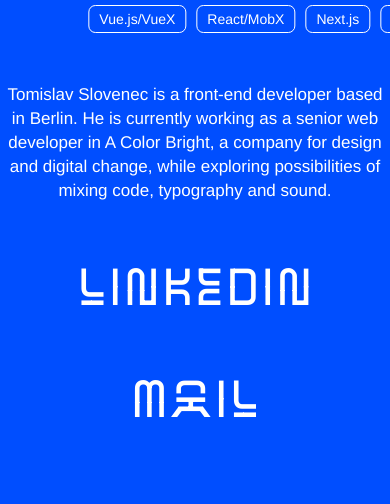
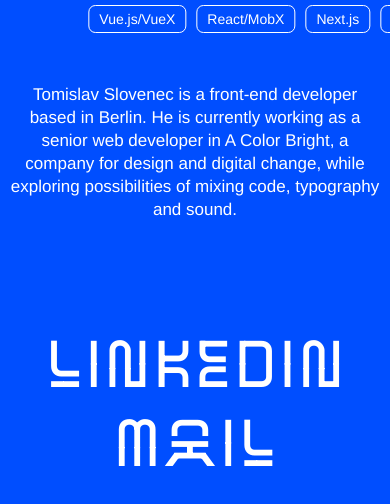
Before and after one commit to tomislav-s/slovenec-web, a website: page index.html in a window 390 px wide. Drawn offline with nearby package versions, Linux system fonts and the light colour scheme.

Commit message:
adjust styling

```diff
--- a/style.css
+++ b/style.css
@@ -9,15 +9,15 @@
 /* Animations */
 @keyframes variableAnimation {
   0% {
-    font-variation-settings: 'wght' 400;
+    font-variation-settings: "wght" 400;
   }
 
   50% {
-    font-variation-settings: 'wght' 0;
+    font-variation-settings: "wght" 0;
   }
 
   100% {
-    font-variation-settings: 'wght' 400;
+    font-variation-settings: "wght" 400;
   }
 }
 
@@ -35,6 +35,10 @@
 }
 
 /* Core */
+* {
+  box-sizing: border-box;
+}
+
 body {
   font-family: "Helvetica Neue", Helvetica, Arial, sans-serif;
 
@@ -44,7 +48,7 @@ body {
   min-height: 100vh;
 
   color: white;
-  background-color: #004EFF;
+  background-color: #004eff;
 
   overflow: hidden;
 }
@@ -58,10 +62,10 @@ body {
   font-size: 25px;
   line-height: 31px;
 
-  max-width: 800px;
+  max-width: 820px;
   width: 100%;
   margin: 0 auto;
-  padding: 70px 0 100px;
+  padding: 40px 10px 60px;
 
   text-align: center;
 }
@@ -83,17 +87,13 @@ body {
   list-style-type: none;
 }
 
-.nav__item {
-  margin-bottom: 50px;
-}
-
 .nav__link {
   text-decoration: none;
   color: inherit;
 }
 
 .nav__link.auto-animate {
-  font-variation-settings: 'wght' 400;
+  font-variation-settings: "wght" 400;
   animation: variableAnimation infinite linear alternate 4s;
 }
 
@@ -128,14 +128,9 @@ body {
 }
 
 /* Responsive */
-@media(min-width: 1700px) {
-  .bio {
-    font-size: 35px;
-    line-height: 41px;
-  }
-
+@media (min-width: 1024px) {
   .nav {
-    font-size: 164px;
+    font-size: 150x;
   }
 
   .technologies {
@@ -143,20 +138,26 @@ body {
   }
 }
 
-@media(max-width: 500px) {
+@media (min-width: 1700px) {
+  .nav {
+    font-size: 180px;
+  }
+}
+
+@media (max-width: 500px) {
   .bio {
     font-size: 17px;
-    line-height: 24px;
-    padding: 50px 0;
+    line-height: 23px;
+    padding: 50px 10px 100px;
   }
 
   .nav {
-    font-size: 68px;
+    font-size: 76px;
   }
 }
 
-@media(max-width: 400px) {
+@media (max-width: 400px) {
   .nav {
-    font-size: 52px;
+    font-size: 66px;
   }
 }
```
